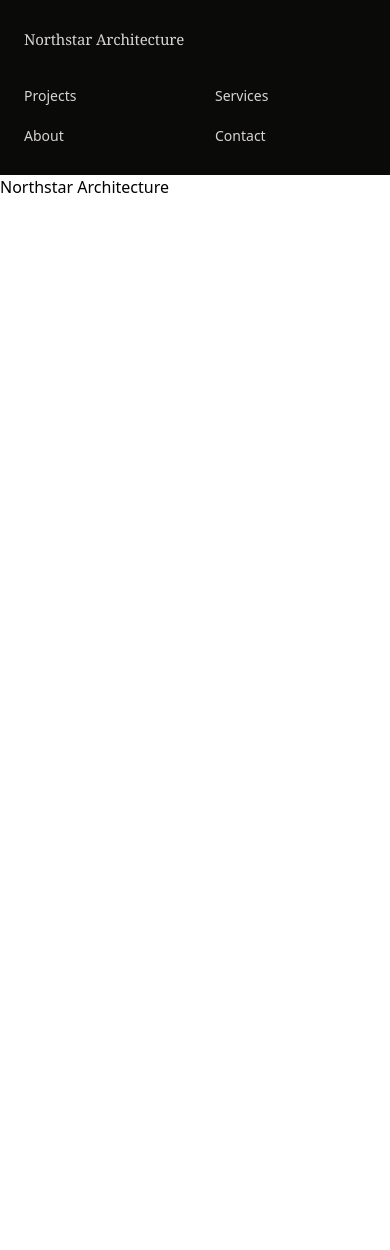
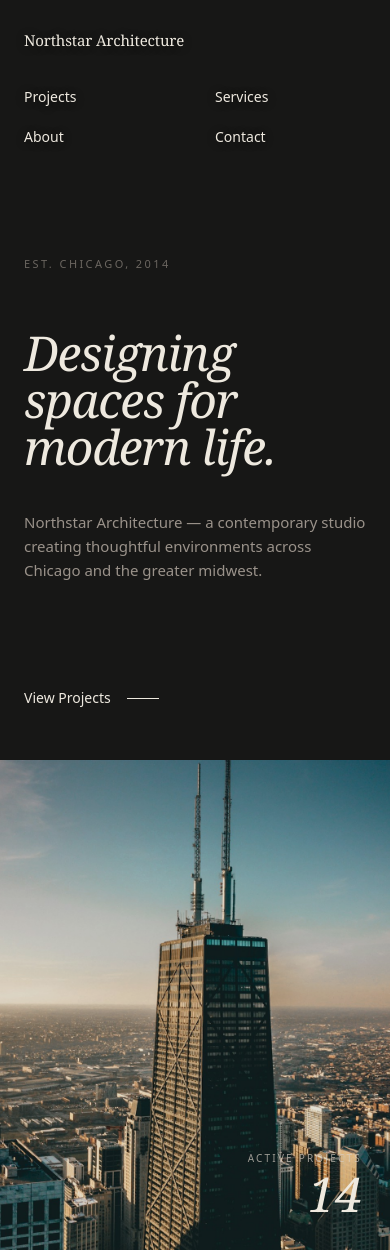
Before and after one commit to SebasNovillo/northstar-architecture, a Next.js app: page / in a window 390 px wide. Before the commit the page ends 844 px from the top, so only its background shows below. Built offline with nearby package versions, Linux system fonts and the light colour scheme.

Commit message:
feat: refine homepage hero
Integrate the Figma hero image, refine the split desktop layout,
and preserve the editorial composition across responsive breakpoints.

```diff
--- a/app/page.tsx
+++ b/app/page.tsx
@@ -1,10 +1,13 @@
+import { Hero } from "@/components/home/Hero";
 import { Header } from "@/components/layout/Header";
 
 export default function Home() {
   return (
-    <>
+    <div className="relative bg-[#171716]">
       <Header />
-      <main>Northstar Architecture</main>
-    </>
+      <main>
+        <Hero />
+      </main>
+    </div>
   );
 }
--- /dev/null
+++ b/components/home/Hero.tsx
@@ -0,0 +1,58 @@
+import Image from "next/image";
+import Link from "next/link";
+
+export function Hero() {
+  return (
+    <section
+      aria-labelledby="hero-title"
+      className="bg-[#171716] text-[#eee9df] lg:grid lg:min-h-svh lg:grid-cols-[42%_58%]"
+    >
+      <div className="flex min-h-[760px] flex-col px-6 pb-12 pt-64 md:px-10 md:pb-14 lg:min-h-svh lg:px-12 lg:pb-12 lg:pt-36 xl:px-16">
+        <p className="text-[11px] font-medium uppercase tracking-[0.22em] text-[#6b6660]">
+          Est. Chicago, 2014
+        </p>
+
+        <h1
+          id="hero-title"
+          className="mt-14 font-serif text-5xl leading-[0.98] font-normal tracking-[-0.025em] italic sm:text-6xl lg:mt-16 lg:text-[clamp(3.5rem,5vw,5rem)]"
+        >
+          <span className="block">Designing</span>
+          <span className="block">spaces for</span>
+          <span className="block">modern life.</span>
+        </h1>
+
+        <p className="mt-10 max-w-[22rem] text-[15px] leading-6 text-[#9a928a] lg:mt-11">
+          Northstar Architecture — a contemporary studio creating thoughtful
+          environments across Chicago and the greater midwest.
+        </p>
+
+        <Link
+          href="/projects"
+          className="mt-auto inline-flex w-fit items-center gap-4 py-1 text-sm text-[#eee9df] transition-colors hover:text-white focus-visible:outline-2 focus-visible:outline-offset-4 focus-visible:outline-current"
+        >
+          <span>View Projects</span>
+          <span aria-hidden="true" className="h-px w-8 bg-current" />
+        </Link>
+      </div>
+
+      <div className="relative min-h-[58svh] overflow-hidden bg-[#706a61] lg:min-h-svh">
+        <Image
+          src="/images/northstar-hero-chicago.jpg"
+          alt="Chicago high-rise architecture at dusk"
+          fill
+          preload
+          sizes="(min-width: 1024px) 58vw, 100vw"
+          className="object-cover object-center"
+        />
+        <div aria-hidden="true" className="absolute inset-0 bg-black/10" />
+
+        <div className="absolute right-7 bottom-8 text-right text-[#eee9df] md:right-10 md:bottom-10 lg:right-12 lg:bottom-12">
+          <p className="text-[10px] font-medium uppercase tracking-[0.22em] text-[#d7cfc5]/70">
+            Active Projects
+          </p>
+          <p className="mt-1 font-serif text-5xl leading-none italic">14</p>
+        </div>
+      </div>
+    </section>
+  );
+}
--- a/components/layout/Header.tsx
+++ b/components/layout/Header.tsx
@@ -8,20 +8,25 @@ const navigation = [
 ] as const;
 
 const linkStyles =
-  "text-[#d8d5cf] transition-colors hover:text-white focus-visible:outline-2 focus-visible:outline-offset-4 focus-visible:outline-current";
+  "text-[#eee9df] [text-shadow:0_1px_10px_rgba(0,0,0,0.45)] transition-colors hover:text-white focus-visible:outline-2 focus-visible:outline-offset-4 focus-visible:outline-current";
 
 export function Header() {
   return (
-    <header className="bg-[#0a0a09] px-6 py-7 text-white md:px-16 md:py-9">
-      <div className="mx-auto flex max-w-[1600px] flex-col gap-8 md:flex-row md:items-center md:justify-between md:gap-12">
+    <header className="absolute inset-x-0 top-0 z-20 text-white">
+      <div className="mx-auto flex max-w-[1800px] flex-col gap-8 px-6 py-7 md:px-10 lg:grid lg:grid-cols-[42%_58%] lg:gap-0 lg:p-0">
+        <div className="lg:px-12 lg:py-9 xl:px-16">
           <Link
             href="/"
             className={`${linkStyles} w-fit font-serif text-[15px] font-medium tracking-[-0.01em]`}
           >
             Northstar Architecture
           </Link>
+        </div>
 
-        <nav aria-label="Primary navigation">
+        <nav
+          aria-label="Primary navigation"
+          className="lg:flex lg:items-start lg:justify-end lg:px-12 lg:py-9 xl:px-16"
+        >
           <ul className="grid grid-cols-2 gap-x-10 gap-y-4 md:flex md:items-center md:gap-10 lg:gap-12">
             {navigation.map((item) => (
               <li key={item.href}>
```
Also changed, not shown: public/images/northstar-hero-chicago.jpg (added). Lines whose indentation alone changed are shown as unchanged.
